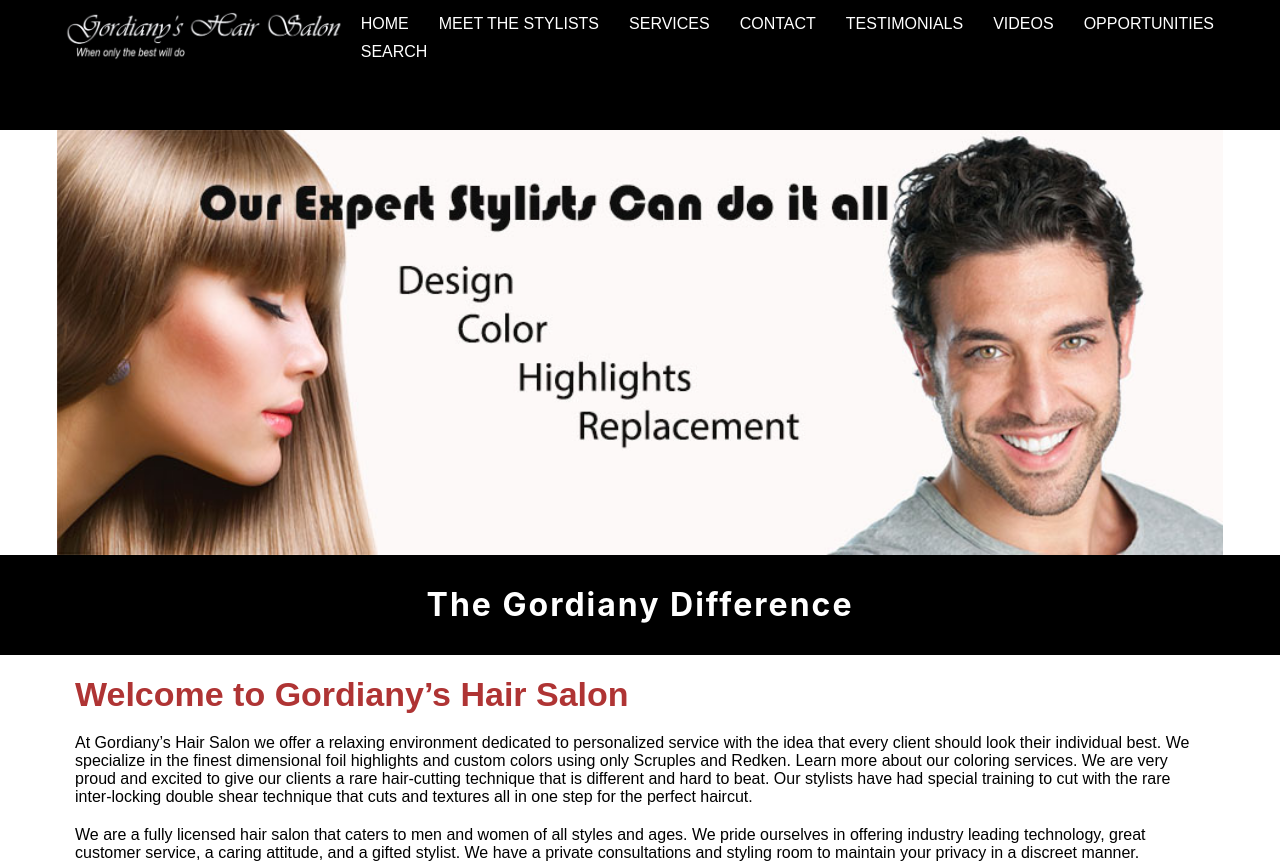
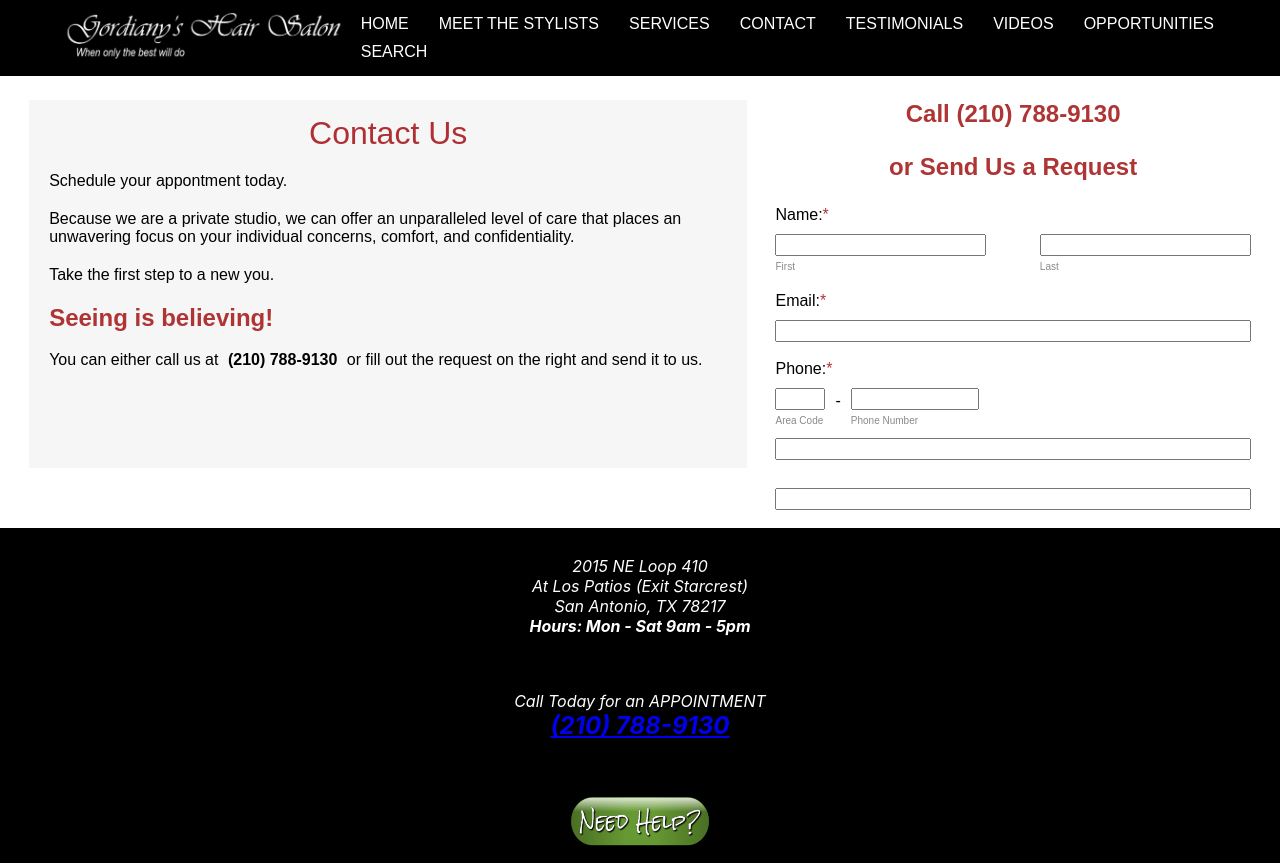
Before and after one commit to Graeme-Parker-Smith/hair-final, a React (Create React App) app: page /contact-us in a window 1280 px wide. Shown: the top 863 px of the page. Built offline with nearby package versions, Linux system fonts and the light colour scheme.

Commit message:
Create Contact screen

```diff
--- a/src/App.js
+++ b/src/App.js
@@ -5,6 +5,7 @@ import Footer from './components/Footer/Footer';
 import Home from './screens/Home';
 import Stylists from './screens/Stylists/Stylists';
 import HairDesign from './screens/HairDesign/HairDesign';
+import Contact from './screens/Contact/Contact';
 import './App.css';
 
 function App() {
@@ -22,6 +23,9 @@ function App() {
 				<Route exact path="/hair-design">
 					<HairDesign />
 				</Route>
+				<Route exact path="/contact-us">
+					<Contact />
+				</Route>
 				<Route path="/">
 					<Home />
 				</Route>
--- a/src/components/Header/Header.js
+++ b/src/components/Header/Header.js
@@ -41,7 +41,9 @@ export default ({ expanded, setExpanded }) => {
 					<span>
 						<Link to="/hair-design">Services</Link>
 					</span>
-					<span>Contact</span>
+					<span>
+						<Link to="/contact-us">Contact</Link>
+					</span>
 					<span>Testimonials</span>
 					<span>Videos</span>
 					<span>Opportunities</span>
--- /dev/null
+++ b/src/screens/Contact/Contact.css
@@ -0,0 +1,94 @@
+.screen-content-2 {
+	text-align: left;
+	/* width: 60%; */
+	margin: auto;
+	padding-left: 15px;
+	padding-right: 15px;
+	font-family: Arial, Helvetica, sans-serif;
+	margin-top: 100px;
+}
+
+.contact-card {
+	max-width: 718px;
+	/* min-width: 388px; */
+	/* width: 80%; */
+	background-color: #f6f6f6;
+	margin: 0 auto;
+	margin-bottom: 60px;
+	padding: 15px;
+}
+
+.contact-card * {
+	margin: 0 5px 20px 5px;
+}
+
+.contact-page {
+	display: flex;
+	flex-wrap: wrap;
+}
+.contact-card h1 {
+	color: #af3034;
+	text-align: center;
+	font-weight: 400;
+}
+
+.contact-card h2 {
+	font-size: 24px;
+	line-height: 27px;
+	color: #af3434;
+}
+.contact-form-container {
+	margin: 0 auto;
+	/* max-width: 418px; */
+}
+
+.contact-form-container h2 {
+	color: #af3434;
+	text-align: center;
+	margin-bottom: 25px;
+}
+
+.contact-form-container input {
+	margin: 10px 0 0 0;
+	font-size: 16px;
+}
+
+.names-container {
+	display: flex;
+	flex-wrap: wrap;
+	justify-content: space-between;
+}
+.names-container-label {
+	flex: 0 100%;
+}
+.names-container-label > span:last-child {
+	color: #af3434;
+}
+#email {
+	width: 100%;
+}
+.phone-container {
+    display: flex;
+    flex-wrap: wrap;
+    justify-content: flex-start;
+    align-items: center;
+}
+#area-code {
+    width: 50px;
+}
+#number {
+    width: 128px;
+}
+.phone-container > div:nth-child(3) {
+    /* text-align: center; */
+    /* align-self: center; */
+    margin: 0px 10px 5px 10px;
+}
+/* .names-container>div {
+    flex: 0 50%;
+} */
+
+.mini-label {
+	font-size: 10px;
+	color: #8a8a8a;
+}
--- /dev/null
+++ b/src/screens/Contact/Contact.js
@@ -0,0 +1,90 @@
+import React from 'react';
+import './Contact.css';
+
+export default () => {
+	return (
+		<div className="screen-content-2">
+			<div className="contact-page">
+				<div className="contact-card">
+					<h1>Contact Us</h1>
+					<p>Schedule your appontment today.</p>
+					<p>
+						Because we are a private studio, we can offer an unparalleled level of care that places an
+						unwavering focus on your individual concerns, comfort, and confidentiality.
+					</p>
+					<p>Take the first step to a new you.</p>
+					<h2>Seeing is believing!</h2>
+					<p>
+						You can either call us at <strong>(210) 788-9130</strong> or fill out the request on the right
+						and send it to us.
+					</p>
+				</div>
+				<div className="contact-form-container">
+					<h2>Call (210) 788-9130</h2>
+					<h2>or Send Us a Request</h2>
+					<form>
+						<div className="names-container">
+							<div className="names-container-label">
+								<span>Name:</span>
+								<span>*</span>
+							</div>
+							<div>
+								<input type="text" id="fname" name="fname" />
+								<br />
+								<label className="mini-label" for="fname">
+									First
+								</label>
+							</div>
+							<div>
+								<input type="text" id="lname" name="lname" />
+								<br />
+								<label className="mini-label" for="lname">
+									Last
+								</label>
+							</div>
+						</div>
+
+						<br />
+						<div className="names-container-label">
+							<span>Email:</span>
+							<span>*</span>
+						</div>
+						<input type="text" id="email" name="email" />
+						<br />
+						<label for="email"></label>
+						<br />
+
+						<div className="phone-container">
+							<div className="names-container-label">
+								<span>Phone:</span>
+								<span>*</span>
+							</div>
+							<div>
+								<input type="text" id="area-code" name="area-code" />
+								<br />
+								<label className="mini-label" for="area-code">Area Code</label>
+							</div>
+							{/* <br /> */}
+							<div>-</div>
+							<div>
+								<input type="text" id="number" name="number" />
+								<br />
+								<label className="mini-label" for="number">Phone Number</label>
+								<br />
+							</div>
+						</div>
+
+						<input type="text" id="email" name="email" />
+						<br />
+						<label for="email"></label>
+						<br />
+						<input type="text" id="email" name="email" />
+						<br />
+						<label for="email"></label>
+						<br />
+					</form>
+				</div>
+			</div>
+		</div>
+	);
+};
--- a/src/screens/HairDesign/HairDesign.css
+++ b/src/screens/HairDesign/HairDesign.css
@@ -1,11 +1,11 @@
-.screen-content {
+/* .screen-content {
 	text-align: left;
 	margin: auto;
 	padding-left: 15px;
 	padding-right: 15px;
 	font-family: Arial, Helvetica, sans-serif;
 	margin-top: 100px;
-}
+} */
 #hair-design p {
     font-size: 16px;
     font-weight: 400;
```
